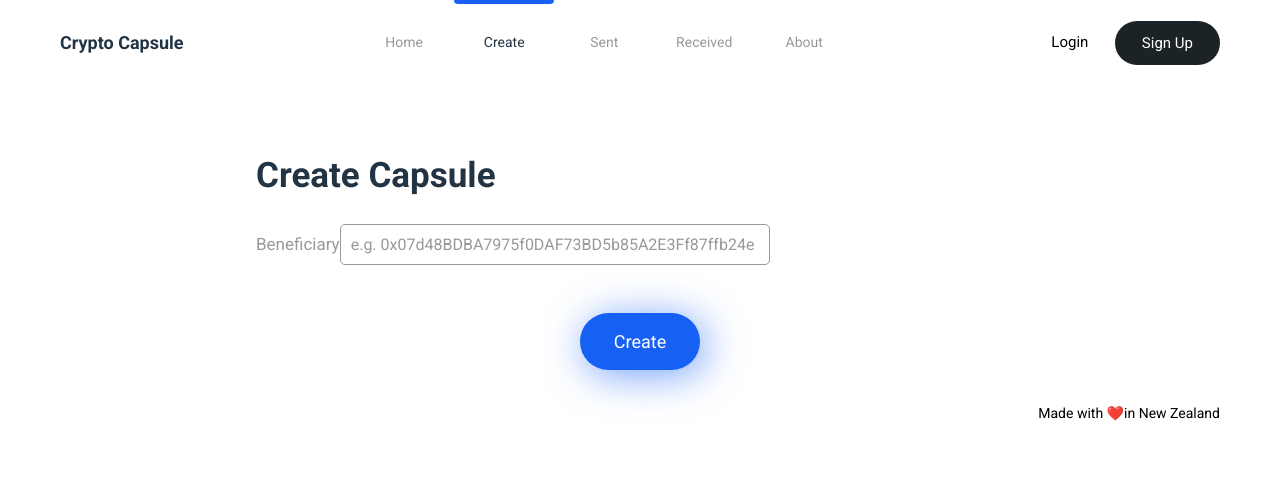
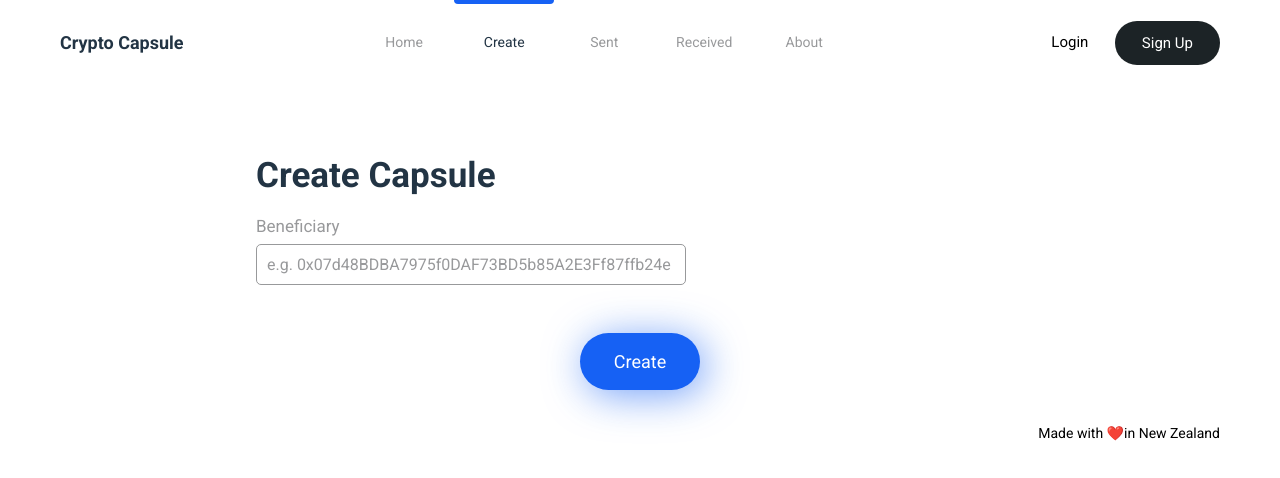
Before and after one commit to chase-manning/crypto-capsule, a React (Create React App) app in the folder client/: page /create in a window 1280 px wide. Shown: the top 478 px of the page. Built offline with nearby package versions, Linux system fonts and the light colour scheme.

Commit message:
:bug: text input label position

```diff
--- a/client/src/components/TextInput.tsx
+++ b/client/src/components/TextInput.tsx
@@ -4,7 +4,8 @@ import Input from "../styles/Input";
 import Label from "../styles/Label";
 
 const StyledTextInput = styled.div`
-  width: 100%;
+  display: flex;
+  flex-direction: column;
 `;
 
 type Props = {
```
